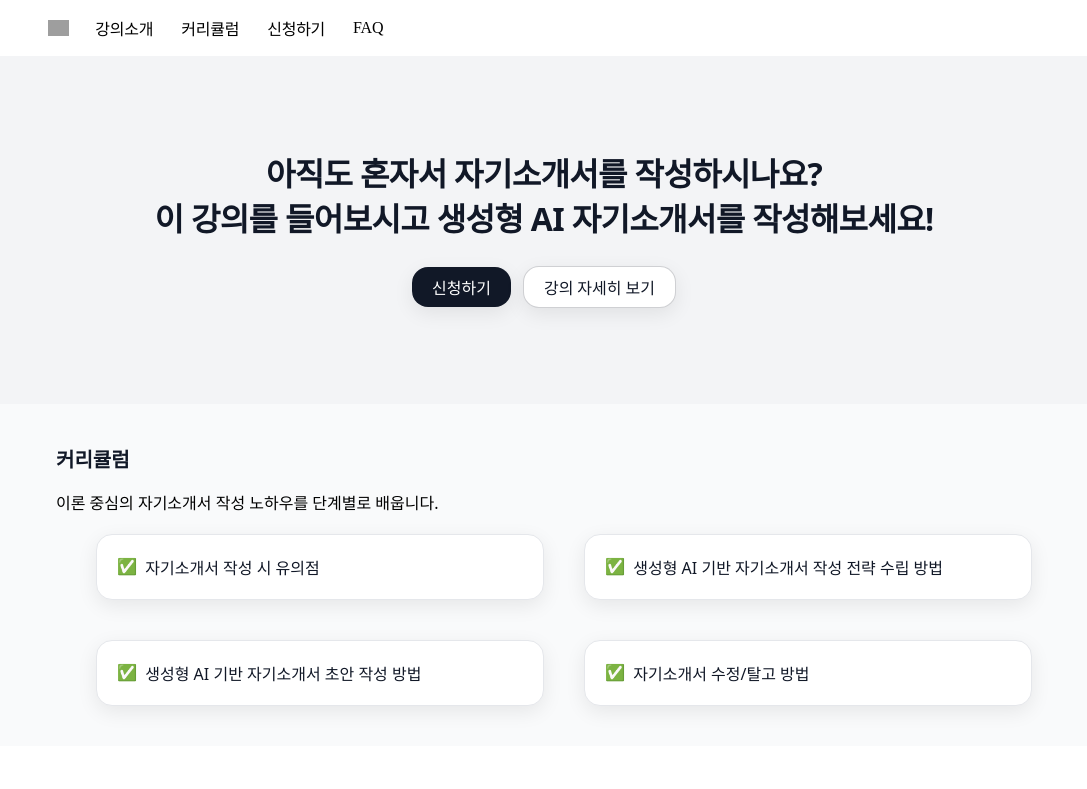
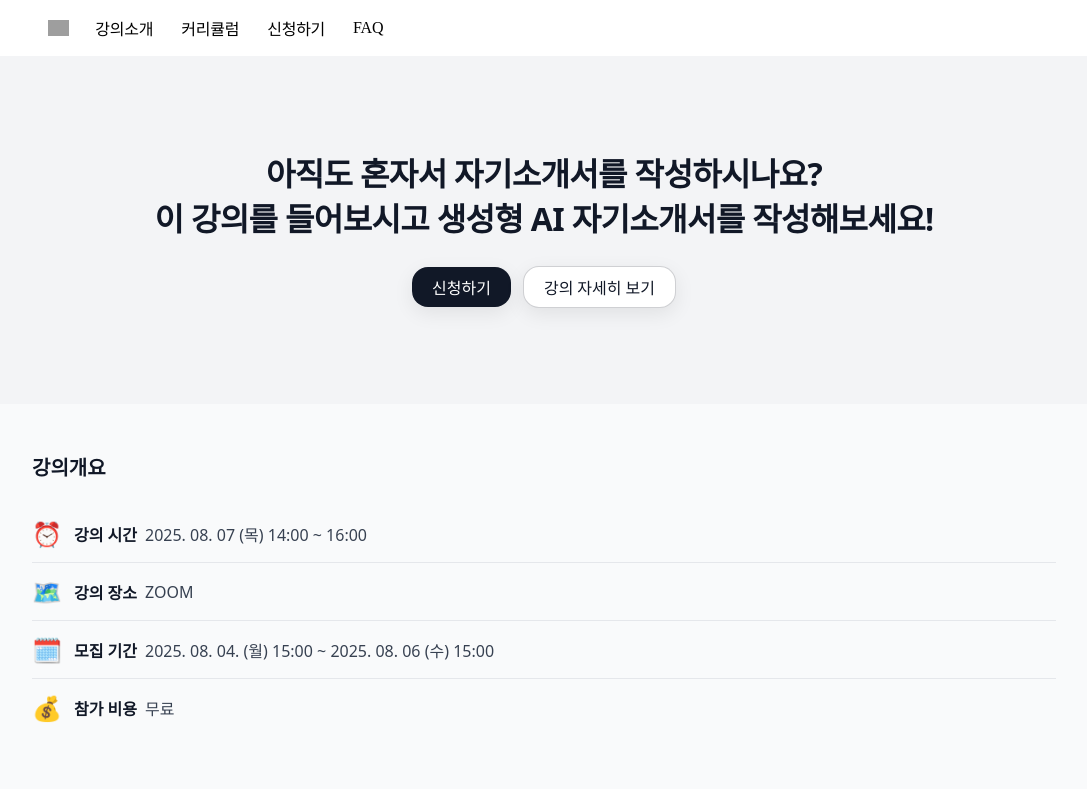
Before and after one commit to sipoon07/harmonium-likelion-v2, a React (Vite) app: page / in a window 1280 px wide. Shown: the top 789 px of the page, without its empty margins (96-1183 px from the left). Built offline with nearby package versions, Linux system fonts and the light colour scheme; grey boxes are pictures that could not be loaded; the HTML template or start-up script is replaced by a standard one; a web font is replaced by a local one.

Commit message:
add OverviewSection

```diff
--- a/src/App.tsx
+++ b/src/App.tsx
@@ -1,5 +1,6 @@
 import Header from "./components/Header";
 import HeroSection from "./sections/HeroSection";
+import OverviewSection from "./sections/OverviewSection";
 import CurriculumSection from "./sections/CurriculumSection";
 import ApplySection from "./sections/ApplySection";
 import FaqSection from "./sections/FaqSection";
@@ -10,6 +11,7 @@ export default function App() {
     <div className={styles.app}>
       <Header />
       <HeroSection />
+      <OverviewSection />
       <CurriculumSection />
       <ApplySection />
       <FaqSection />
--- /dev/null
+++ b/src/sections/OverviewSection.module.css
@@ -0,0 +1,46 @@
+.wrap {
+  background: var(--bg-muted);
+  padding: 2rem 1.5rem;
+}
+
+.inner {
+  max-width: 64rem;
+  margin: 0 auto;
+}
+
+.title {
+  font-size: 1.25rem;
+  font-weight: 800;
+  margin-bottom: 1.5rem;
+}
+
+.list {
+  list-style: none;
+  padding: 0;
+  margin: 0;
+}
+
+.item {
+  display: flex;
+  align-items: center;
+  padding: 0.75rem 0;
+  border-bottom: 1px solid #e5e7eb;
+}
+
+.item:last-child {
+  border-bottom: none;
+}
+
+.icon {
+  font-size: 1.5rem;
+  margin-right: 0.75rem;
+}
+
+.label {
+  font-weight: 600;
+  margin-right: 0.5rem;
+}
+
+.value {
+  color: #374151;
+}
--- /dev/null
+++ b/src/sections/OverviewSection.tsx
@@ -0,0 +1,27 @@
+import styles from "./OverviewSection.module.css";
+
+export default function OverviewSection() {
+  const items = [
+    { icon: "⏰", label: "강의 시간", value: "2025. 08. 07 (목) 14:00 ~ 16:00" },
+    { icon: "🗺️", label: "강의 장소", value: "ZOOM" },
+    { icon: "🗓️", label: "모집 기간", value: "2025. 08. 04. (월) 15:00 ~ 2025. 08. 06 (수) 15:00" },
+    { icon: "💰", label: "참가 비용", value: "무료" },
+  ];
+
+  return (
+    <section id="overview" className={styles.wrap}>
+      <div className={styles.inner}>
+        <h2 className={styles.title}>강의개요</h2>
+        <ul className={styles.list}>
+          {items.map((item) => (
+            <li key={item.label} className={styles.item}>
+              <span className={styles.icon}>{item.icon}</span>
+              <span className={styles.label}>{item.label}</span>
+              <span className={styles.value}>{item.value}</span>
+            </li>
+          ))}
+        </ul>
+      </div>
+    </section>
+  );
+}
```
